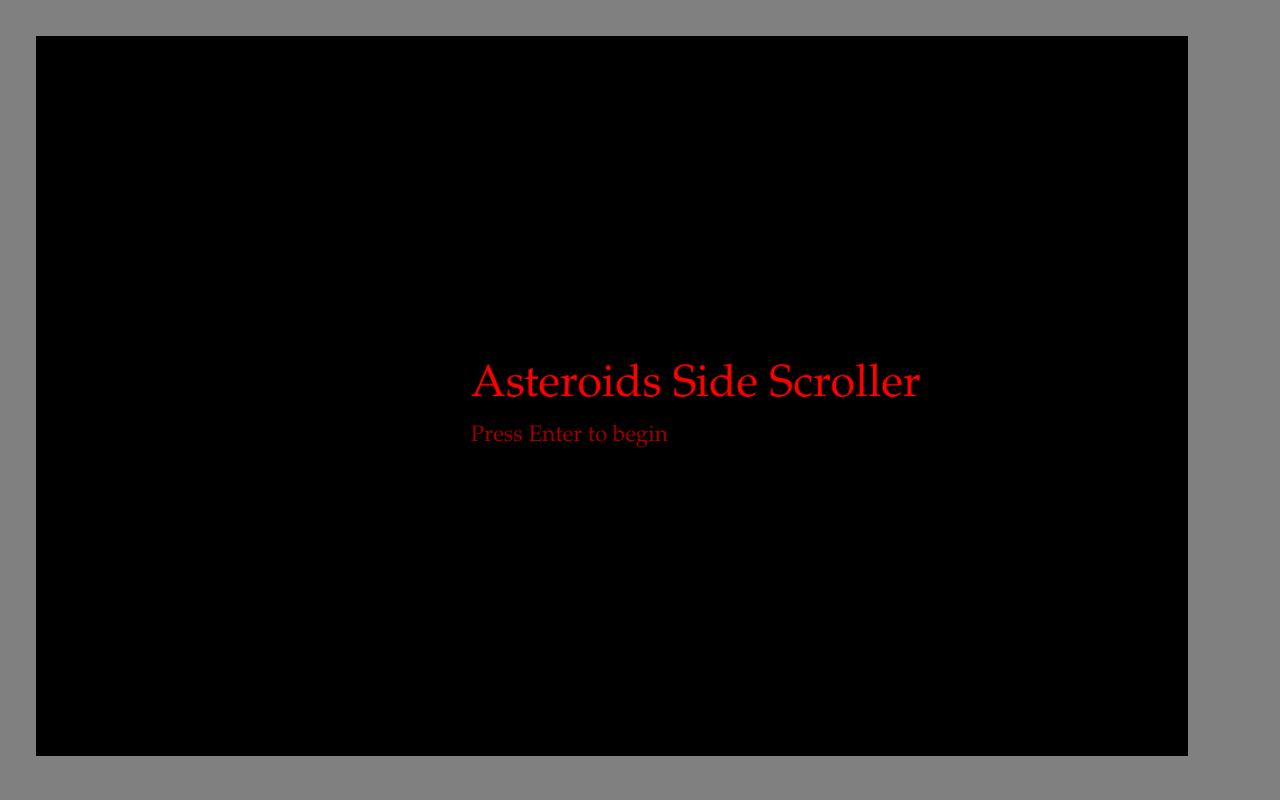
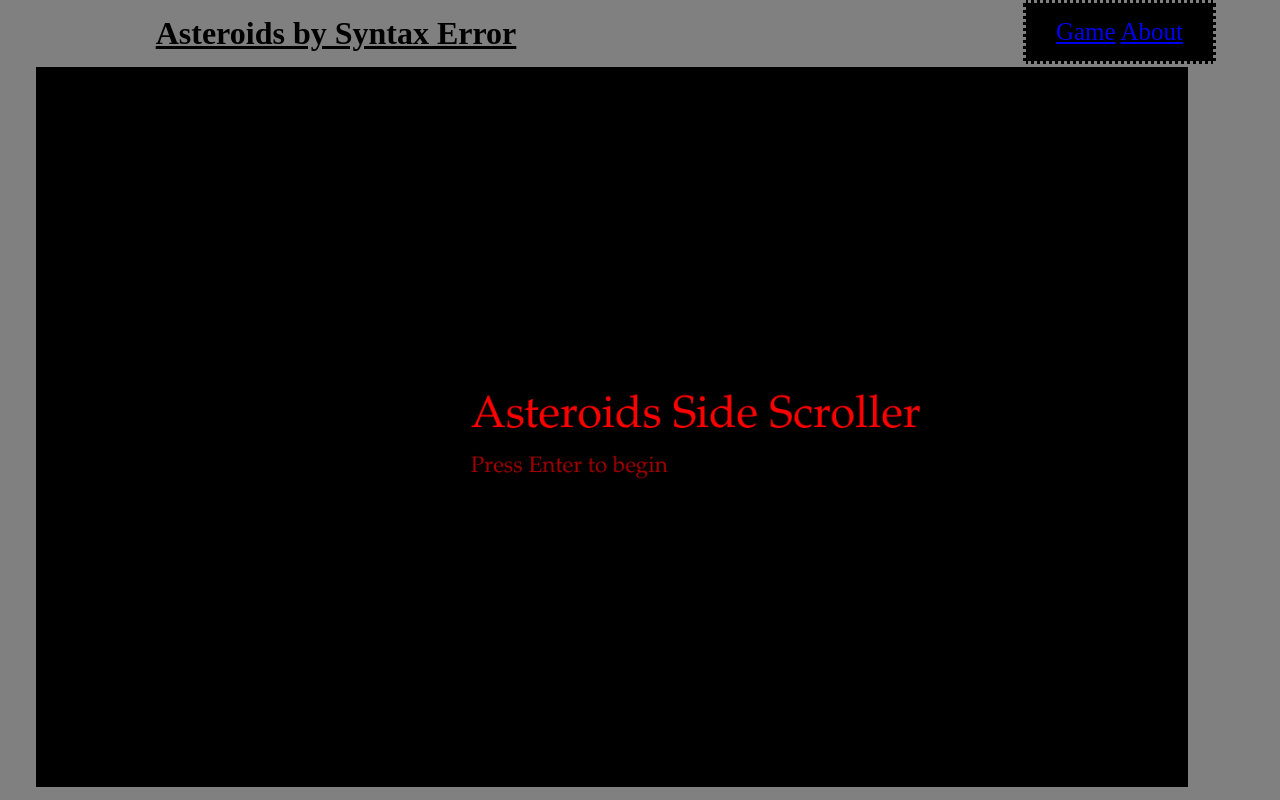
Before and after one commit to Justin444/AsteroidSideScroller, a plain HTML site: page index.html in a window 1280 px wide. Drawn offline with Linux system fonts and the light colour scheme.

Commit message:
Update index.html

```diff
--- a/index.html
+++ b/index.html
@@ -11,8 +11,17 @@
 </head>
 
 <body>
+
+<h1>Asteroids by Syntax Error</h1>
+<div id="topnav">
+<ul>
+   <a class="active" href="#game">Game</a>
+  <a href="about.html">About</a>
+</ul>
+</div>
 <canvas id="myCanvas" width="580" height="520"></canvas>
 <script type = "text/javascript" src = "js/scripts.js"> </script>
+
 </body>
 
 </html>
```
